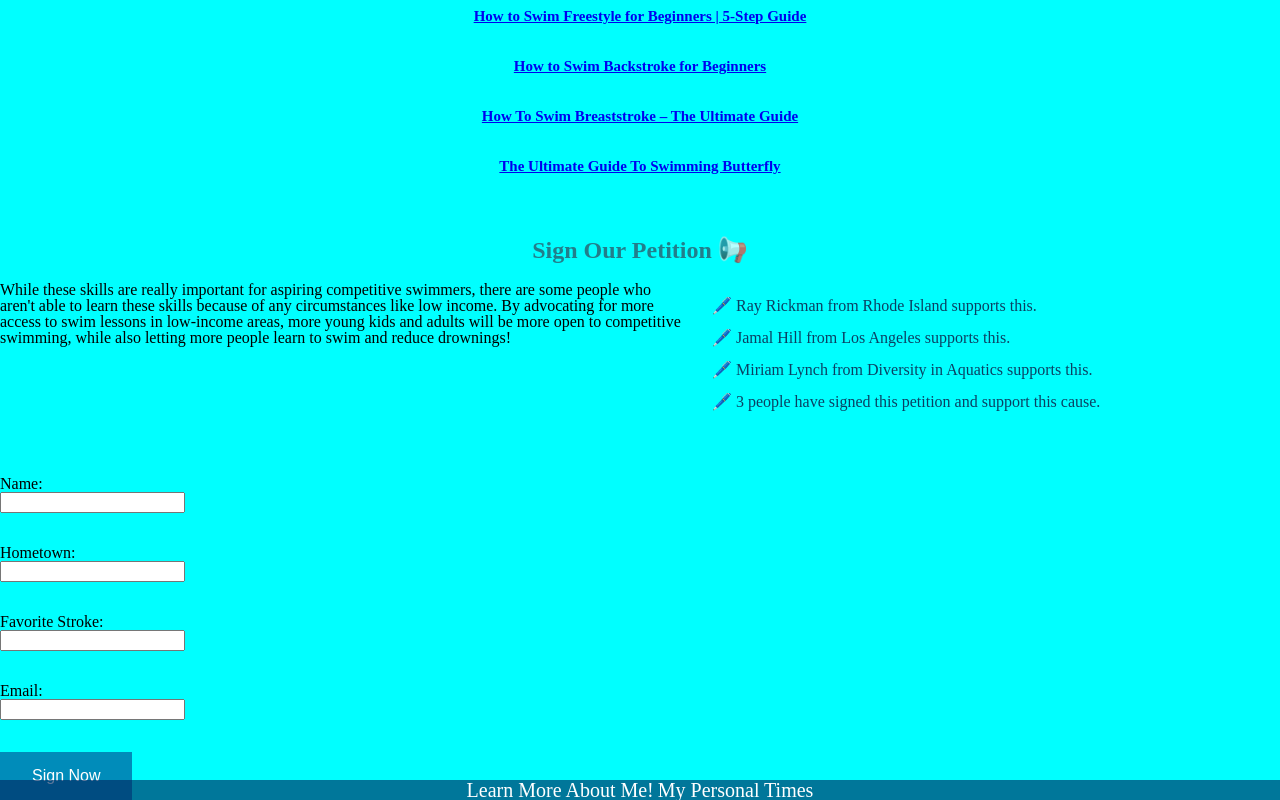
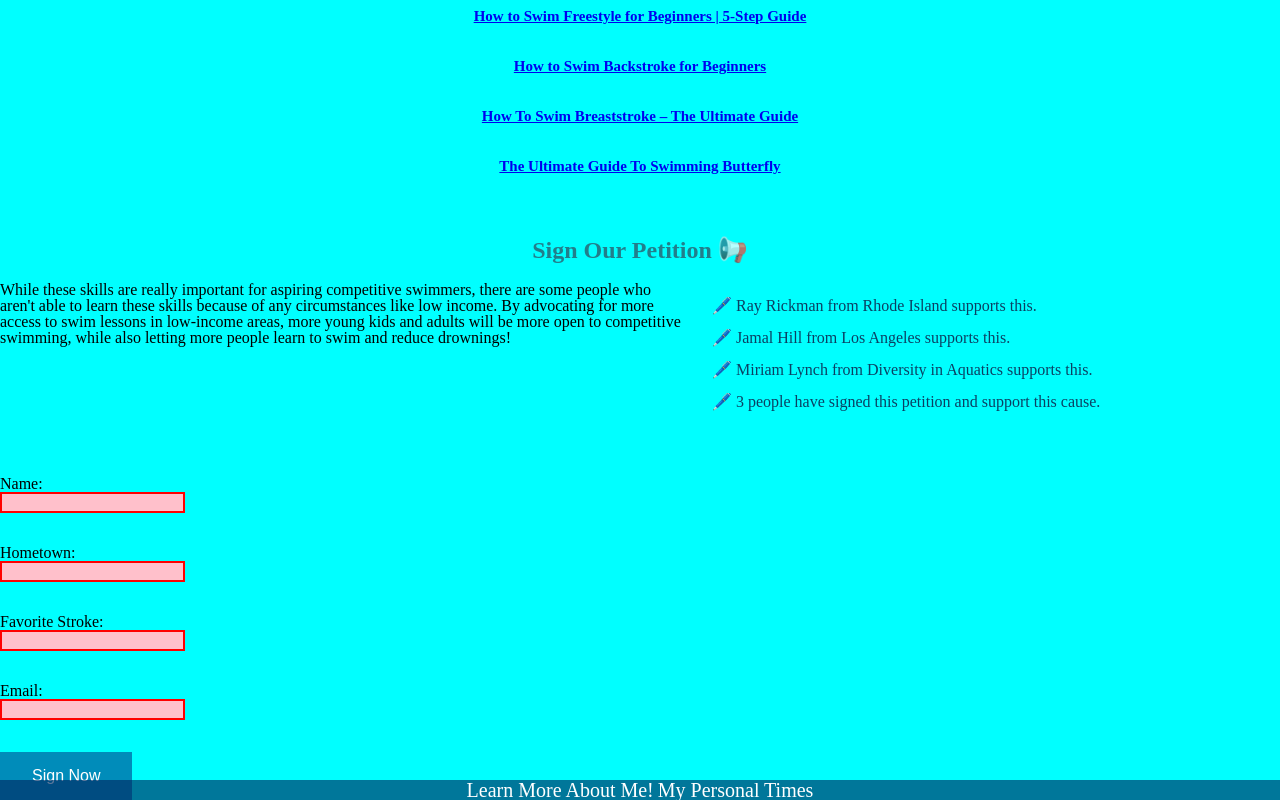
Before and after one commit to ishandubbs/LearningtoSwimm, a plain HTML site: page index.html in a window 1280 px wide. Both pictures are taken after a click on the button "Sign Now". Shown: the part 7948-8748 px from the top of the page. Drawn offline with Linux system fonts and the light colour scheme.

Commit message:
added css style to error in form in styles.css

```diff
--- a/styles.css
+++ b/styles.css
@@ -290,3 +290,11 @@ width: 100%;
 background-color: rgba(0, 41, 95, 0.63);
 text-align: center;
 }
+
+/* Add to CSS file */
+.error {
+  border-style: solid;
+  border-width: 2px;
+  border-color: red;
+  background:pink;
+}
```
